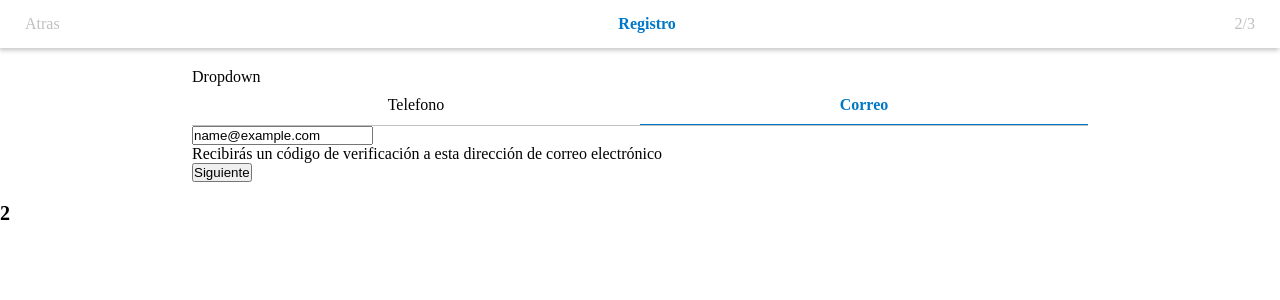
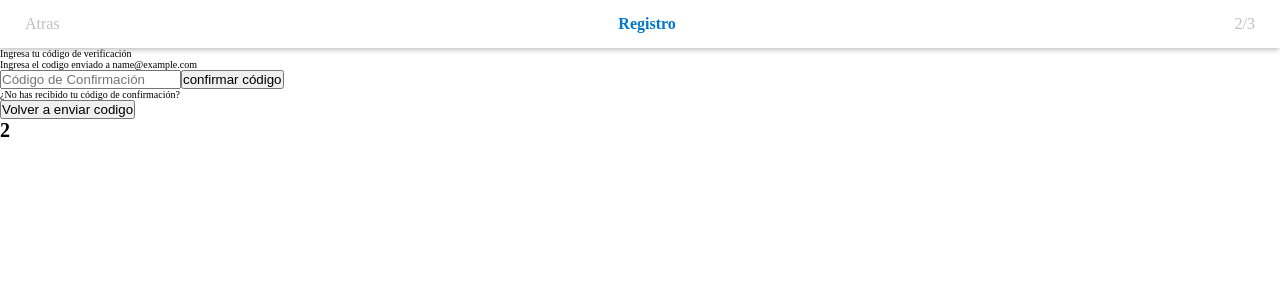
Before and after one commit to Dalfonzo/sabi, a React (Create React App) app in the folder entrevista/: page / in a window 1280 px wide. Both pictures are taken after typing "name@example.com" into the empty fields and a click on the input "Siguiente". Shown: the top 300 px of the page. Built offline with nearby package versions, Linux system fonts and the light colour scheme.

Commit message:
agregada funcionalidad de los demás pasos del registro

```diff
--- /dev/null
+++ b/entrevista/src/components/register-form-steps/UserCode.tsx
@@ -0,0 +1,40 @@
+import React, { Dispatch, SetStateAction } from 'react';
+
+interface Props {
+  nextStep: () => void;
+  setValues: Dispatch<SetStateAction<any>>;
+  values: any;
+}
+
+const UserCode: React.FC<Props> = ({ values, nextStep, setValues }) => {
+  const onSubmitHandler = (e: React.FormEvent<HTMLFormElement>) => {
+    e.preventDefault();
+    nextStep();
+  };
+
+  const onChangeHandler = (name: string) => (
+    e: React.ChangeEvent<HTMLInputElement>
+  ) => {
+    setValues({ ...values, [name]: e.target.value });
+  };
+
+  return (
+    <div>
+      <p>Ingresa tu código de verificación</p>
+      <p>Ingresa el codigo enviado a {values.email || values.phone}</p>
+      <form onSubmit={onSubmitHandler}>
+        <input
+          type="text"
+          onChange={onChangeHandler('code')}
+          placeholder="Código de Confirmación"
+          value={values.code}
+        />
+        <input type="submit" value="confirmar código" />
+      </form>
+      <p>¿No has recibido tu código de confirmación?</p>
+      <button>Volver a enviar codigo</button>
+    </div>
+  );
+};
+
+export default UserCode;
--- a/entrevista/src/components/register-form-steps/UserContactInfo.tsx
+++ b/entrevista/src/components/register-form-steps/UserContactInfo.tsx
@@ -27,7 +27,6 @@ const UserContactInfo: React.FC<Props> = ({ values, nextStep, setValues }) => {
         <>
           <input
             type="email"
-            name="email"
             onChange={onChangeHandler('email')}
             placeholder="Correo Electronico"
             value={values.email}
@@ -43,10 +42,9 @@ const UserContactInfo: React.FC<Props> = ({ values, nextStep, setValues }) => {
       <>
         <input
           type="text"
-          name="phone"
-          onChange={onChangeHandler('phone')}
+          onChange={onChangeHandler('phoneNumber')}
           placeholder="Numero de Telefono"
-          value={values.phone}
+          value={values.phoneNumber}
         />
         <p>
           Recibirás un código via SMS para confirmar tu numero en cualquier
--- /dev/null
+++ b/entrevista/src/components/register-form-steps/UserDetails.tsx
@@ -0,0 +1,51 @@
+import React, { Dispatch, SetStateAction } from 'react';
+
+interface Props {
+  nextStep: () => void;
+  setValues: Dispatch<SetStateAction<any>>;
+  values: any;
+}
+
+const UserDetails: React.FC<Props> = ({ values, nextStep, setValues }) => {
+  const onSubmitHandler = (e: React.FormEvent<HTMLFormElement>) => {
+    e.preventDefault();
+    nextStep();
+  };
+
+  const onChangeHandler = (name: string) => (
+    e: React.ChangeEvent<HTMLInputElement>
+  ) => {
+    setValues({ ...values, [name]: e.target.value });
+  };
+
+  return (
+    <div>
+      <p>Escoge un nombre de usuario y una contraseña</p>
+      <p>puedes cambiarlos más tarde</p>
+
+      <form onSubmit={onSubmitHandler}>
+        <input
+          type="text"
+          onChange={onChangeHandler('username')}
+          placeholder="Nombre de usuario"
+          value={values.username}
+        />
+        <input
+          type="password"
+          onChange={onChangeHandler('password')}
+          placeholder="contraseña"
+          value={values.password}
+        />
+        <input
+          type="password"
+          onChange={onChangeHandler('passwordConfirmation')}
+          placeholder="confirma tu contraseña"
+          value={values.passwordConfirmation}
+        />
+        <input type="submit" value="Finalizar" />
+      </form>
+    </div>
+  );
+};
+
+export default UserDetails;
--- a/entrevista/src/components/register-form/RegisterForm.tsx
+++ b/entrevista/src/components/register-form/RegisterForm.tsx
@@ -1,10 +1,19 @@
 import React, { useState } from 'react';
 import Header from '../header/Header';
 import UserContactInfo from '../register-form-steps/UserContactInfo';
+import UserAuth from '../register-form-steps/UserCode';
+import UserDetails from '../register-form-steps/UserDetails';
 
 const RegisterForm = () => {
   const [step, setStep] = useState(1);
-  const [values, setValues] = useState({ phone: '', email: '' });
+  const [values, setValues] = useState({
+    phoneNumber: '',
+    email: '',
+    code: '',
+    username: '',
+    password: '',
+    passwordConfirmation: '',
+  });
 
   const previousStep = () => {
     setStep((prevState) => prevState - 1 || 1);
@@ -14,14 +23,35 @@ const RegisterForm = () => {
     setStep((prevState) => prevState + 1);
   };
 
+  const renderView = (selected: number) => {
+    switch (selected) {
+      case 1:
+        return (
+          <UserContactInfo
+            nextStep={nextStep}
+            values={values}
+            setValues={setValues}
+          />
+        );
+      case 2:
+        return (
+          <UserAuth nextStep={nextStep} values={values} setValues={setValues} />
+        );
+      case 3:
+        return (
+          <UserDetails
+            nextStep={nextStep}
+            values={values}
+            setValues={setValues}
+          />
+        );
+    }
+  };
+
   return (
     <div>
       <Header step={step} previousState={previousStep} />
-      <UserContactInfo
-        nextStep={nextStep}
-        values={values}
-        setValues={setValues}
-      />
+      {renderView(step)}
       <h1>{step}</h1>
     </div>
   );
```
